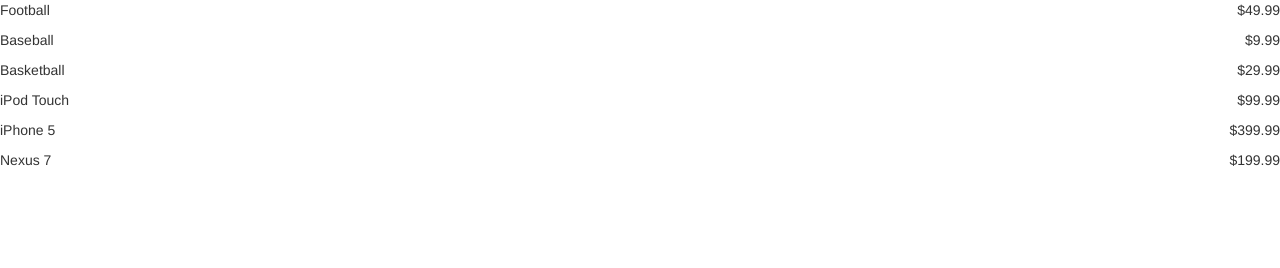
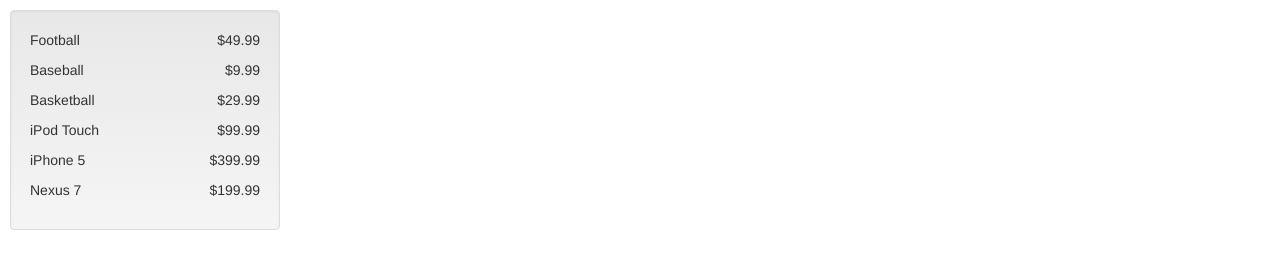
Before and after one commit to AlexKVal/products-bs3, a website: page index.html in a window 1280 px wide. Drawn offline with nearby package versions, Linux system fonts and the light colour scheme.

Commit message:
add more structure and bootstrap Well

```diff
--- a/css/style.css
+++ b/css/style.css
@@ -1,4 +1,7 @@
-
+.filterable-table {
+  margin: 10px;
+  width: 270px;
+}
 label:hover {
   background-color: lightgrey;
 }
--- a/index.html
+++ b/index.html
@@ -7,10 +7,15 @@
   <link rel="stylesheet" href="bower_components/bootstrap/dist/css/bootstrap-theme.css">
   <link rel="stylesheet" href="css/style.css">
 </head>
-<body ng-controller='FilterableTableController as ftable'>
+<body>
 
-  <div ng-repeat='product in ftable.products'>
-    <p>{{product.name}}<span class='pull-right'>{{product.price}}</span></p>
+  <div ng-controller='FilterableTableController as ftable' class='well filterable-table'>
+    <div class='search-bar'>
+      <!-- ... -->
+    </div>
+    <div class='products-table' ng-repeat='product in ftable.products'>
+      <p>{{product.name}}<span class='pull-right'>{{product.price}}</span></p>
+    </div>
   </div>
 
   <script src="bower_components/angular/angular.js"></script>
```
